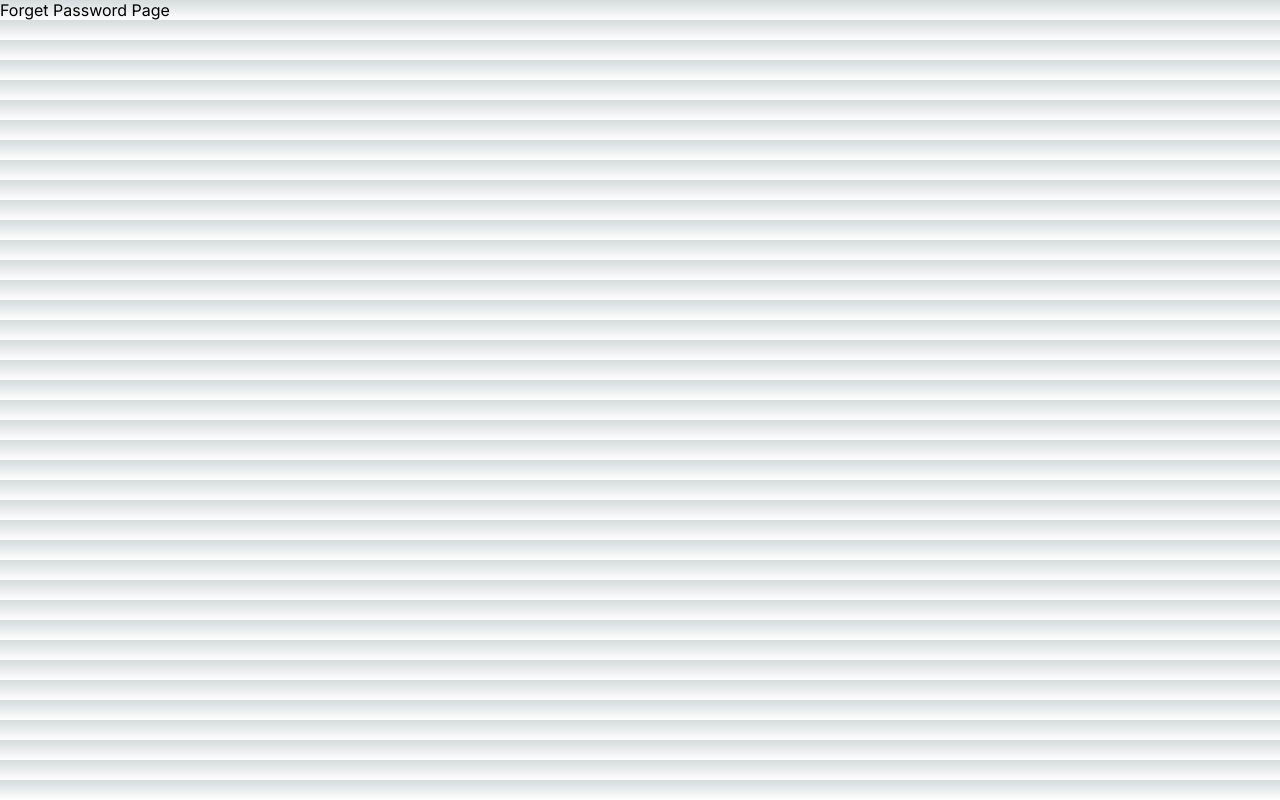
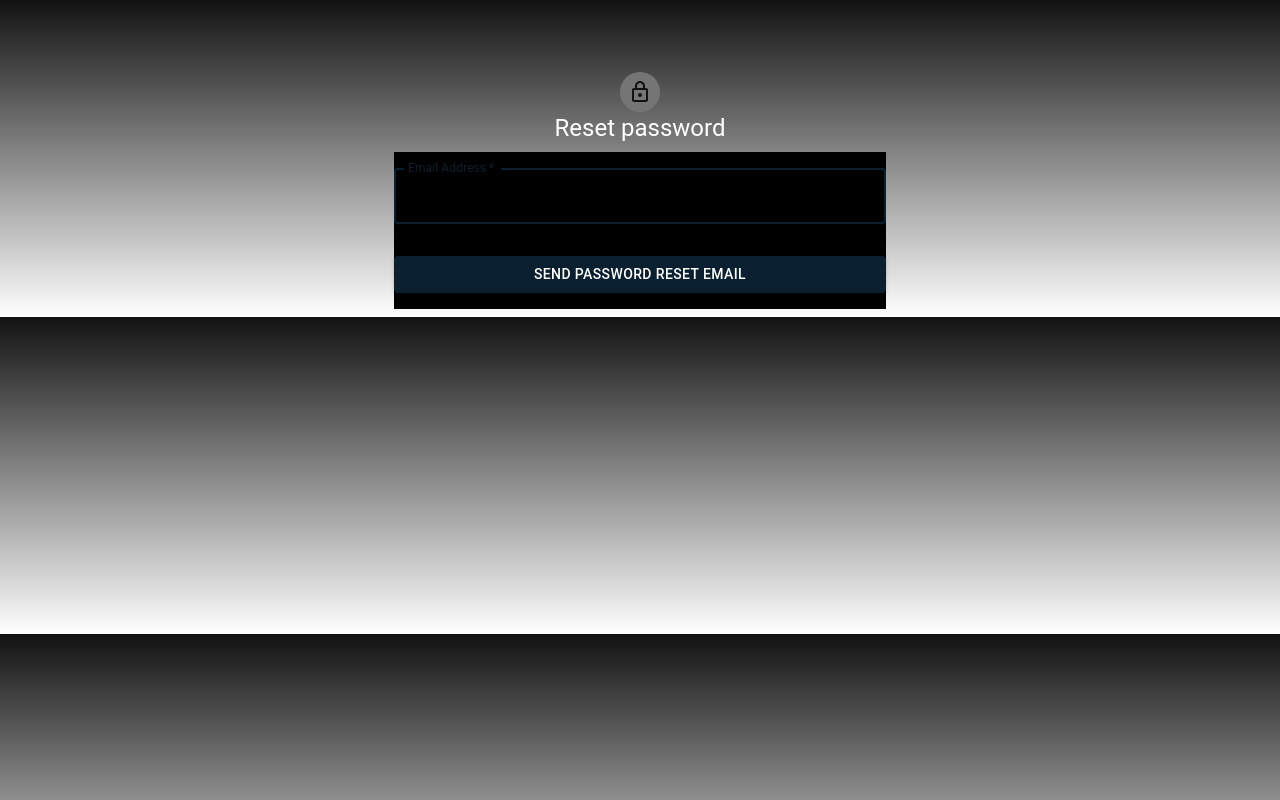
Before and after one commit to ShlomiShitrit/DashboardApp, a Next.js app: page /ForgetPasswordPage in a window 1280 px wide. Built offline with nearby package versions, Linux system fonts and the light colour scheme; no server answers.

Commit message:
add reset password

```diff
--- a/src/app/Components/Signing/SignIn.tsx
+++ b/src/app/Components/Signing/SignIn.tsx
@@ -41,7 +41,7 @@ function SignIn() {
     const handleSubmit = async (event: FormEvent<HTMLFormElement>) => {
         event.preventDefault();
         const data = new FormData(event.currentTarget);
-        const { result, error } = await signIn(
+        const { error } = await signIn(
             data.get(SIGNIN_SUBMIT_EMAIL) as string,
             data.get(SIGNIN_SUBMIT_PASSSWORD) as string
         );
--- a/src/app/Components/Signing/SignUp.tsx
+++ b/src/app/Components/Signing/SignUp.tsx
@@ -45,7 +45,7 @@ import {
     SIGNUP_GRID_INDEX_1,
 } from "@/app/GeneralResources/constants";
 
-export default function SignUp() {
+function SignUp() {
     const router = useRouter();
 
     const gridItems = [
@@ -58,7 +58,7 @@ export default function SignUp() {
     const handleSubmit = async (event: FormEvent<HTMLFormElement>) => {
         event.preventDefault();
         const data = new FormData(event.currentTarget);
-        const { result, error } = await signUp(
+        const { error } = await signUp(
             data.get(SIGNUP_SUBMIT_EMAIL) as string,
             data.get(SIGNUP_SUBMIT_PASSSWORD) as string
         );
@@ -114,3 +114,4 @@ export default function SignUp() {
         </ThemeProvider>
     );
 }
+export default SignUp;
--- a/src/app/ForgetPasswordPage/page.tsx
+++ b/src/app/ForgetPasswordPage/page.tsx
@@ -1,5 +1,64 @@
+"use client";
+import { FormEvent } from "react";
+import { useRouter } from "next/navigation";
+import { sendPasswordResetEmail } from "firebase/auth";
+
+import Avatar from "@mui/material/Avatar";
+import CssBaseline from "@mui/material/CssBaseline";
+import Box from "@mui/material/Box";
+import LockOutlinedIcon from "@mui/icons-material/LockOutlined";
+import { ThemeProvider } from "@mui/material/styles";
+
+import SignInTyp from "@/app/Components/Signing//SignInTyp";
+import EmailTextField from "@/app/Components/Signing/EmailTextField";
+import SignInBtn from "@/app/Components/Signing//SignInBtn";
+import { auth } from "@/app/Firebase/db";
+
+import {
+    darkTheme,
+    forgetPassPageBox1Style,
+    forgetPassPageBox2Style,
+    forgetPassAvatarStyle,
+} from "@/app/Styles/styles";
+
+import {
+    FORGET_PASS_TYP_TXT,
+    FORGET_PASS_BOX2_COMP_FORM,
+    FORGET_PASS_BTN_TXT,
+    FORGET_PASS_SUBMIT_URL,
+    FORGET_PASS_EMAIL,
+} from "@/app/GeneralResources/resources";
+
 function ForgetPasswordPage() {
-    return <div>Forget Password Page</div>;
+    const router = useRouter();
+
+    const handleSubmit = async (event: FormEvent<HTMLFormElement>) => {
+        event.preventDefault();
+        const data = new FormData(event.currentTarget);
+        sendPasswordResetEmail(auth, data.get(FORGET_PASS_EMAIL) as string);
+        router.push(FORGET_PASS_SUBMIT_URL);
+    };
+
+    return (
+        <ThemeProvider theme={darkTheme}>
+            <CssBaseline />
+            <Box sx={forgetPassPageBox1Style}>
+                <Avatar sx={forgetPassPageBox2Style}>
+                    <LockOutlinedIcon />
+                </Avatar>
+                <SignInTyp text={FORGET_PASS_TYP_TXT} />
+                <Box
+                    component={FORGET_PASS_BOX2_COMP_FORM}
+                    noValidate
+                    onSubmit={handleSubmit}
+                    sx={forgetPassAvatarStyle}
+                >
+                    <EmailTextField />
+                    <SignInBtn text={FORGET_PASS_BTN_TXT} />
+                </Box>
+            </Box>
+        </ThemeProvider>
+    );
 }
 
 export default ForgetPasswordPage;
--- a/src/app/GeneralResources/constants.tsx
+++ b/src/app/GeneralResources/constants.tsx
@@ -167,3 +167,7 @@ export const SIGNUP_GRID_SIZE_6 = 6;
 export const SIGNUP_GRID_CONT_SPACING_2 = 2;
 export const SIGNUP_GRID_INDEX_0 = 0;
 export const SIGNUP_GRID_INDEX_1 = 1;
+
+export const FORGET_PASS_GRID_SIZE_12 = 12;
+export const FORGET_PASS_GRID_SIZE_6 = 6;
+export const FORGET_PASS_GRID_CONT_SPACING_2 = 2;
--- a/src/app/GeneralResources/resources.tsx
+++ b/src/app/GeneralResources/resources.tsx
@@ -314,6 +314,7 @@ export const STYLE_WIDTH_100_PRECENT = "100%";
 export const STYLE_BGCOLOR_PAPER = "background.paper";
 export const STYLE_BGCOLOR_SEC_MAIN = "secondary.main";
 export const STYLE_M_1PX = "1px";
+export const STYLE_BGCOLOR_BLACK = "black";
 
 export const UTILS_CHART_TYPE_BARS = "bars";
 export const UTILS_CHART_TYPE_LINE = "line";
@@ -417,3 +418,9 @@ export const SIGNUP_LINK_HREF = "/";
 export const SIGNUP_SUBMIT_URL = "/";
 export const SIGNUP_SUBMIT_EMAIL = "email";
 export const SIGNUP_SUBMIT_PASSSWORD = "password";
+
+export const FORGET_PASS_TYP_TXT = "Reset password";
+export const FORGET_PASS_BOX2_COMP_FORM = "form";
+export const FORGET_PASS_BTN_TXT = "Send password reset email";
+export const FORGET_PASS_SUBMIT_URL = "/";
+export const FORGET_PASS_EMAIL = "email";
--- a/src/app/Styles/styles.tsx
+++ b/src/app/Styles/styles.tsx
@@ -32,6 +32,7 @@ import {
     STYLE_BGCOLOR_PAPER,
     STYLE_M_1PX,
     STYLE_BGCOLOR_SEC_MAIN,
+    STYLE_BGCOLOR_BLACK,
 } from "@/app/GeneralResources/resources";
 
 import {
@@ -201,3 +202,16 @@ export const signInAvatarStyle = {
 };
 
 export const signInBtnStyle = { mt: STYLE_MT_3, mb: STYLE_MB_2 };
+
+export const forgetPassPageBox1Style = {
+    marginTop: STYLE_MT_8,
+    display: STYLE_DISPLAY_FLEX,
+    flexDirection: STYLE_FLEX_DIRC_COL,
+    alignItems: STYLE_TEXT_ALIGN_CENTER,
+};
+
+export const forgetPassPageBox2Style = { mt: STYLE_MT_1 };
+export const forgetPassAvatarStyle = {
+    m: STYLE_M_1,
+    bgcolor: STYLE_BGCOLOR_BLACK,
+};
```
